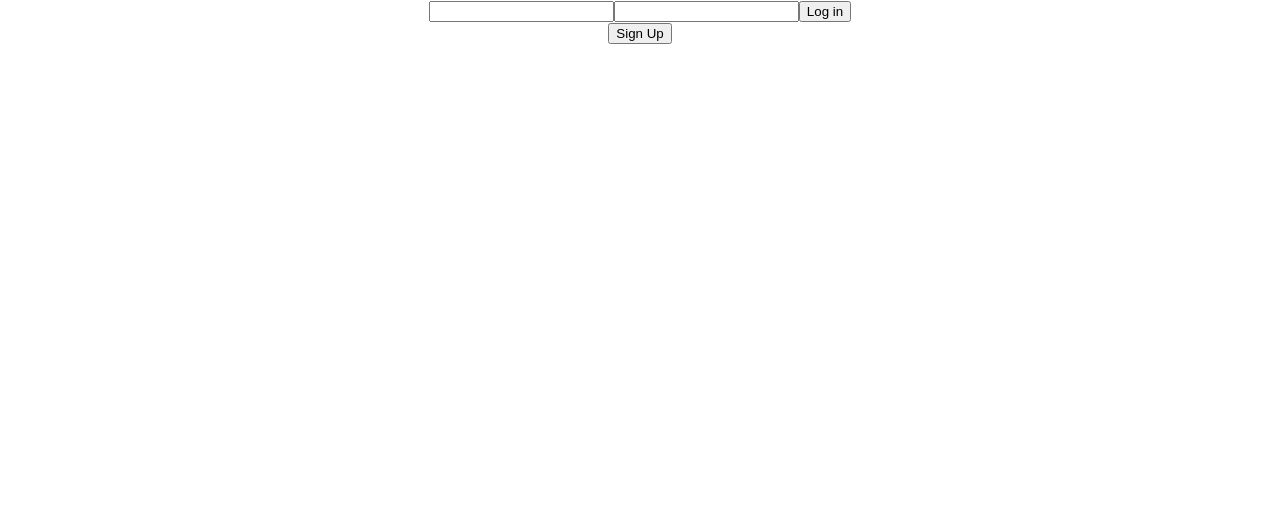
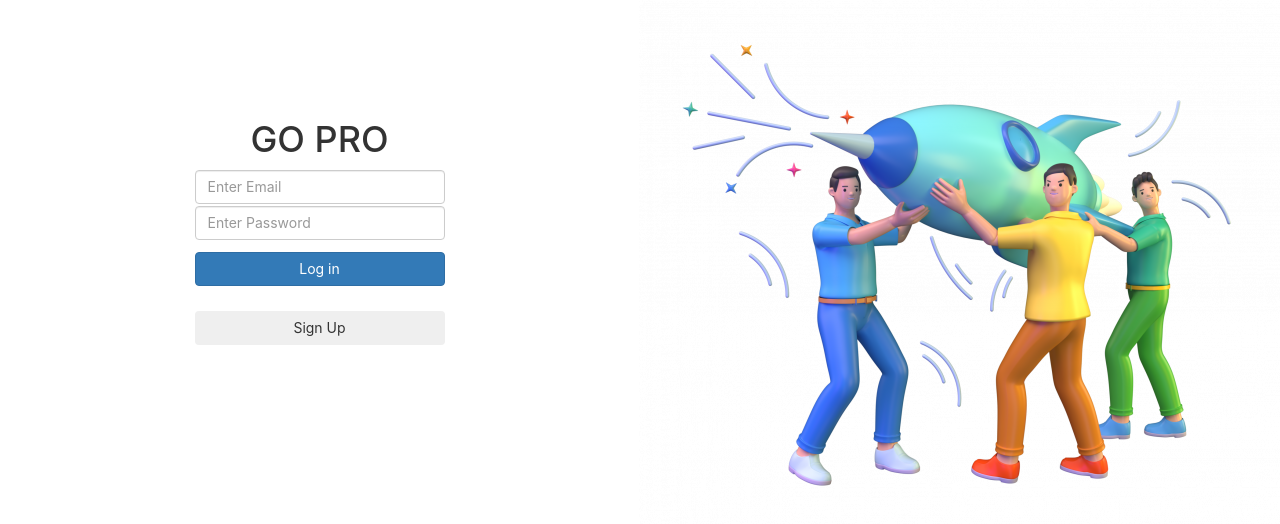
Before and after one commit to karthik193/go-pro, a React (Create React App) app: page /login in a window 1280 px wide. Shown: the top 524 px of the page. Built offline with nearby package versions, Linux system fonts and the light colour scheme.

Commit message:
updated to latest

```diff
--- a/public/index.html
+++ b/public/index.html
@@ -15,15 +15,14 @@
       user's mobile device or desktop. See https://developers.google.com/web/fundamentals/web-app-manifest/
     -->
     <link rel="manifest" href="%PUBLIC_URL%/manifest.json" />
-    <!--
-      Notice the use of %PUBLIC_URL% in the tags above.
-      It will be replaced with the URL of the `public` folder during the build.
-      Only files inside the `public` folder can be referenced from the HTML.
 
-      Unlike "/favicon.ico" or "favicon.ico", "%PUBLIC_URL%/favicon.ico" will
-      work correctly both with client-side routing and a non-root public URL.
-      Learn how to configure a non-root public URL by running `npm run build`.
-    -->
+
+    <meta name="viewport" content="width=device-width, initial-scale=1">
+  <link rel="stylesheet" href="https://maxcdn.bootstrapcdn.com/bootstrap/3.4.1/css/bootstrap.min.css">
+  <script src="https://ajax.googleapis.com/ajax/libs/jquery/3.6.0/jquery.min.js"></script>
+  <script src="https://maxcdn.bootstrapcdn.com/bootstrap/3.4.1/js/bootstrap.min.js"></script>
+
+
     <title>Go-Pro</title>
   </head>
   <body>
--- a/src/components/Navbar.js
+++ b/src/components/Navbar.js
@@ -1,6 +1,7 @@
 import { getAuth } from "firebase/auth";
 import { useNavigate } from "react-router";
 import React from "react";
+import '../style/common.css'
 
 export default function Navbar(){
 
@@ -18,9 +19,14 @@ export default function Navbar(){
     }
 
     return (
-        <div>
-            <button>Profile</button>
-            <button onClick={handleLogout}>Log Out</button>
+        <div align="right">
+                <div className="Navbar"
+                    style={{
+                        width : "200px"
+                    }}>
+                <button className="btn btn-warning" onClick={handleLogout}>Log Out</button>
+            </div>
         </div>
+
     )
 }
--- a/src/pages/HomePage.js
+++ b/src/pages/HomePage.js
@@ -96,6 +96,7 @@ export default function HomePage(){
             })
         }else{
             await deleteDoc(doc(firestore , "requests" , request.id)).then(()=>{
+                handleFreeStatus(true);
                 setRequest(null);
             })
         }
@@ -111,9 +112,7 @@ export default function HomePage(){
         </div>
         {
             request ?
-            <div>
-                <p>Request</p>
-
+            <div align="center">
                 {
                     request.status == 0 ?
                     <div>
@@ -124,40 +123,48 @@ export default function HomePage(){
                 }
 
 
-                <div>
-                    <p>Id</p>
-                    <p>{request.userId}</p>
-
-                    <p>Location</p>
-                    <p><a href={"https://www.google.com/maps/search/" + request.userLoc} target="#">{request.userLoc} </a></p>
-
-                    <p>Charge Requested</p>
-                    <p>{request.chargeAmt}</p>
-
-                    <p>Amount to be Paid</p>
-                    <p>{request.amt}</p>
-
-                    <p>Contact</p>
-                    <p>{request.userMno}</p>
-
+                <div class="card assignCard" align="center">
+                    <h1>REQUEST</h1>
+                    <table className="detailsSection">
+                        <tr>
+                            <td><h4>Id</h4></td>
+                            <td>{request.userId}</td>
+                        </tr>
+                        <tr>
+                            <td><h4>Location</h4></td>
+                            <td><a href={"https://www.google.com/maps/search/" + request.userLoc} target="#">{request.userLoc} </a></td>
+                        </tr>
+                        <tr>
+                            <td><h4>Charge Requested</h4></td>
+                            <td>{request.chargeAmt}</td>
+                        </tr>
+                        <tr>
+                            <td><h4>Amount to be Paid</h4></td>
+                            <td>{request.amt}</td>
+                        </tr>
+                        <tr>
+                            <td><h4>Contact</h4></td>
+                            <td>{request.userMno}</td>
+                        </tr>
+                    </table>
                 </div>
 
                 <div>
 
                 {(request.status === 1) ?
-                    <button onClick={()=> updateStatus(2)}>start delivery</button>
+                    <button className="btn btn-info" onClick={()=> updateStatus(2)}>start delivery</button>
                 :null}
 
                 {(request.status === 2) ?
-                    <button onClick={()=> updateStatus(3)}>Reached User Location</button>
+                    <button className="btn btn-primary" onClick={()=> updateStatus(3)}>Reached User Location</button>
                 :null}
 
                 {(request.status === 3) ?
-                    <button onClick={()=> updateStatus(4)}>Delivery Done</button>
+                    <button className="btn btn-success" onClick={()=> updateStatus(4)}>Delivery Done</button>
                 :null}
                 </div>
             </div>
-            : <p> no requests </p>
+            : <div align="center"> <h1>NO REQUESTS</h1></div>
         }
         </div>
 
--- a/src/pages/LoginPage.js
+++ b/src/pages/LoginPage.js
@@ -3,7 +3,7 @@ import { useNavigate } from "react-router";
 import firebaseApp from '../firebase';
 import { getAuth , signInWithEmailAndPassword } from "firebase/auth";
 import { getUserDetails } from "../functions/database";
-
+import '../style/common.css';
 
 
 export default function LoginPage(){
@@ -11,7 +11,7 @@ export default function LoginPage(){
     const navigator = useNavigate();
     const auth = getAuth();
 
-    if(localStorage.getItem("admin") == "true"){
+    if(localStorage.getItem("email")){
         navigator("/");
     }
 
@@ -52,13 +52,20 @@ export default function LoginPage(){
         navigator('/signup')
     }
     return (
-        <div>
-            <form  onSubmit={handleSubmit}>
-                <input type="text" name="email"/>
-                <input type="password" name="password" />
-                <button type="submit" >Log in</button>
-            </form>
-            <button onClick={handleSignUp}>Sign Up</button>
+        <div className="mainContainer">
+            <div className="container LoginForm">
+                <h1>GO PRO</h1>
+                <form  onSubmit={handleSubmit} className="form-group">
+                    <input className ="form-control" type="text" name="email" placeholder="Enter Email"/>
+                    <input className ="form-control" type="password" name="password" placeholder="Enter Password"/>
+                    <button type="submit" className="btn btn-primary">Log in</button>
+                </form>
+                <button onClick={handleSignUp} className="btn">Sign Up</button>
+            </div>
+
+            <div>
+                <img src="/2.png"/>
+            </div>
         </div>
     );
 }
--- a/src/pages/SignUp.js
+++ b/src/pages/SignUp.js
@@ -3,6 +3,8 @@ import { getAuth, createUserWithEmailAndPassword} from "firebase/auth";
 import { doc , setDoc , getFirestore, collection, addDoc, updateDoc} from "firebase/firestore";
 import uploadFile from "../functions/Files";
 import { useNavigate } from "react-router";
+import "../style/common.css" ;
+
 export default function SignUpPage(){
 
 
@@ -10,6 +12,10 @@ export default function SignUpPage(){
     const firestore = getFirestore() ;
     const [authDocs, setAuthDocs] = useState(false);
     const navigate  = useNavigate();
+
+    if(localStorage.getItem("email")){
+        navigator("/");
+    }
 
     const verifyinputs = (inputs) =>{
         return null ;
@@ -88,30 +94,35 @@ export default function SignUpPage(){
 
     return(
 
-        <div>
+        <div className="mainContainer" >
+
             {
                 authDocs ?
-                    <div>
+                    <div className="container LoginForm">
 
-                        <form onSubmit={handleDocsSubmit}>
+                        <form onSubmit={handleDocsSubmit} className="form-group">
                             <p>Provide Supporting Documents</p>
-                            <input name="license" type="file"/>
-                            <input name="aadhar" placeholder="Enter Aadhar Number"/>
-                            <input name="Vno" placeholder="Vechile Number"/>
-                            <button type="submit">Submit</button>
+                            <input className="form-control" name="license" type="file"/>
+                            <input className="form-control" name="aadhar" placeholder="Enter Aadhar Number"/>
+                            <input className="form-control" name="Vno" placeholder="Vechile Number"/>
+                            <button className="btn btn-primary" type="submit">Submit</button>
                         </form>
 
                     </div>
                 :
-                <div>
-                    <form onSubmit={handleSubmit}>
-                        <input name="email" placeholder="email" />
-                        <input name="password" placeholder="password" type="password" />
-                        <input  name="mobileNo" placeholder="Mobile Number" />
-                        <button type="submit">Sign Up</button>
+                <div className="container LoginForm">
+                    <h1>GO PRO</h1>
+                    <form onSubmit={handleSubmit} className="form-group">
+                        <input className="form-control"  name="email" placeholder="email" />
+                        <input className="form-control"  name="password" placeholder="password" type="password" />
+                        <input className="form-control"  name="mobileNo" placeholder="Mobile Number" />
+                        <button className="btn btn-primary"  type="submit">Sign Up</button>
                     </form>
                 </div>
             }
+            <div>
+                <img src="/2.png" />
+            </div>
         </div>
 
 
--- /dev/null
+++ b/src/style/common.css
@@ -0,0 +1,58 @@
+.LoginForm{
+    width: 20em;
+    margin-top: 100px;
+}
+.LoginForm input{
+    margin-bottom: 2px;
+}
+.LoginForm button{
+    width: 100%;
+    margin-top: 10px;
+}
+
+.mainContainer{
+    display: flex;
+    justify-content: space-between;
+}
+
+.Navbar button{
+    align-content: right;
+    width: 100%;
+}
+
+table{
+    width: 100%;
+    text-align: left;
+    border-radius: 1.5rem;
+    overflow: hidden;
+}
+
+table h4{
+    font-style:italic;
+}
+
+td{
+    padding:  1rem;
+    font-weight: bold;
+}
+
+tr:nth-child(even){
+    background-color: rgb(0 , 0 , 0 , 0.01);
+}
+tr:nth-child(odd){
+    background-color: rgb(0 , 0 , 0 , 0.1);
+}
+
+
+.card {
+    width: 500px;
+    height:  auto;
+    border-radius: 50px;
+    border: none ;
+    background: white;
+    position: relative;
+    margin-top: 2rem;
+    padding: 3rem;
+    display: flex;
+    flex-direction: column;
+}
```
Also changed, not shown: public/2.png (added).
